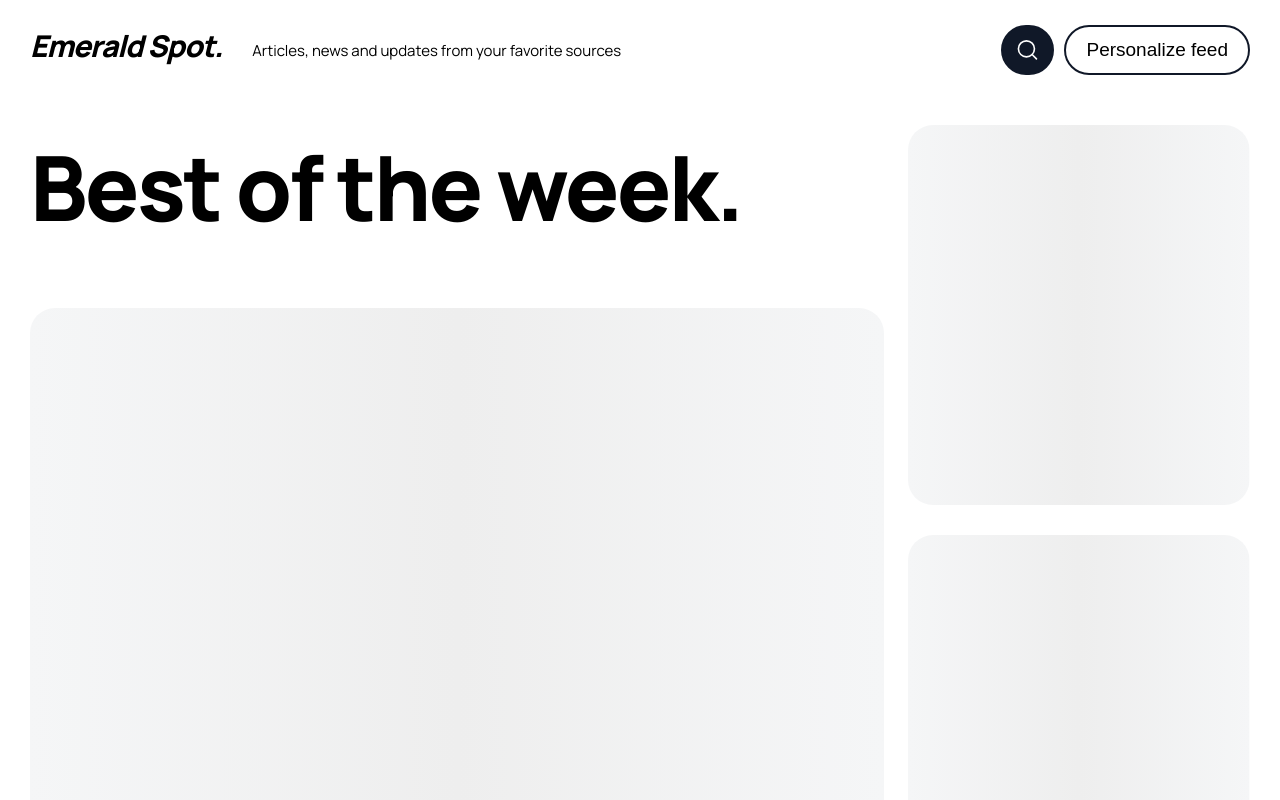
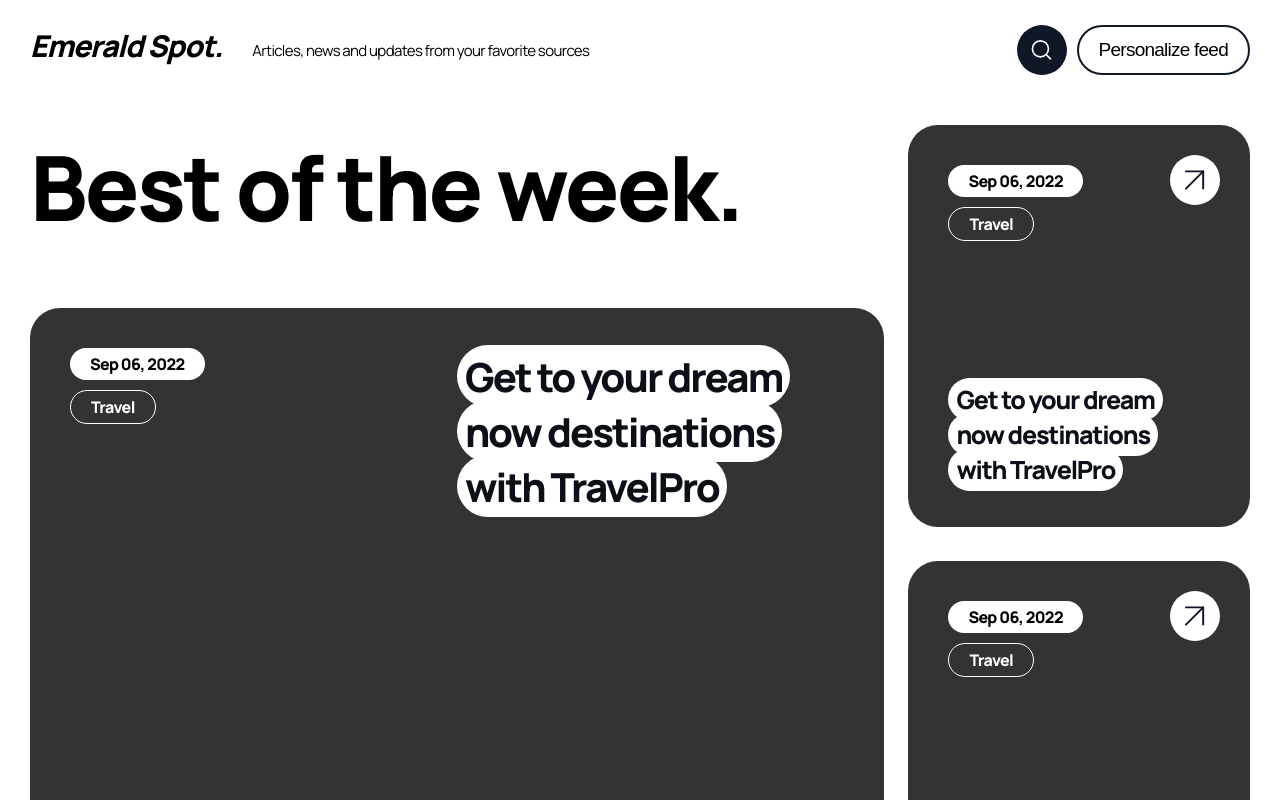
Before and after one commit to emeraldkwekowe/emerald-news-app, a React (Create React App) app: page / in a window 1280 px wide. Shown: the top 800 px of the page. Built offline with nearby package versions, Linux system fonts and the light colour scheme.

Commit message:
Add top stories reusable component

```diff
--- a/src/components/Button/styles.js
+++ b/src/components/Button/styles.js
@@ -6,7 +6,7 @@ export const ButtonContainer = styled.button`
   height: 50px;
   border-radius: 30px;
   font-weight: 400;
-  background: #fff;
+  background: ${pallete.white};
   border: 2px solid ${pallete.dark.D300};
   padding: 5px 20px;
   display: flex;
@@ -15,18 +15,26 @@ export const ButtonContainer = styled.button`
   cursor: pointer;
   transform: scale(1);
   transition: all 0.4s ease;
+  text-align: center;
+  justify-content: center;
   svg {
     height: 20px;
   }
   &.filled {
     background: ${pallete.dark.D300};
-    color: #fff;
+    color: ${pallete.white};
     padding: 5px 0px;
+    border: unset;
+    min-width: 50px;
+    &.white {
+      color: ${pallete.dark.D300};
+      background-color: ${pallete.white};
+    }
   }
   &:hover {
     background: ${pallete.dark.D500};
     transform: scale(1.05);
-    color: #fff;
+    color: ${pallete.white};
     transition: all 0.4s ease;
   }
 `;
--- a/src/components/LoadingCard/LoadingCard.tsx
+++ b/src/components/LoadingCard/LoadingCard.tsx
@@ -1,13 +1,18 @@
+import { memo } from "react";
 import ContentLoader from "react-content-loader";
 
-type LoadingCardTypes = {
+interface LoadingCardTypes {
   height?: number;
   mb?: number;
-};
+}
 
 const LoadingCard = ({ height = 600, mb = 0 }: LoadingCardTypes) => (
   <>
-    <div data-testid="loading-card" style={{ marginBottom: mb }}>
+    <div
+      data-testid="loading-card"
+      className="animated fadeInUp delay3"
+      style={{ marginBottom: mb }}
+    >
       <ContentLoader width={"100%"} speed={1} height={height}>
         <rect x="0" y="0" rx="25" ry="25" width="100%" height="100%" />
       </ContentLoader>
@@ -15,4 +20,4 @@ const LoadingCard = ({ height = 600, mb = 0 }: LoadingCardTypes) => (
   </>
 );
 
-export default LoadingCard;
+export default memo(LoadingCard);
--- /dev/null
+++ b/src/components/NewsBanner/NewsBanner.tsx
@@ -0,0 +1,30 @@
+import { memo } from "react";
+import { NewsBannerContainer } from "./styles";
+import Button from "../Button/Button";
+import { ReactComponent as ArrowRight } from "../../Assets/Icon-feather-arrow-up-right.svg";
+
+interface Props {
+  small?: boolean;
+  className?: string;
+}
+
+function NewsBanner({ small, className }: Props) {
+  return (
+    <NewsBannerContainer
+      data-testid="newsbanner-div"
+      className={`animated fadeInUp ${small ? "small" : ""} ${className || ""}`}
+    >
+      <div>
+        <span>Sep 06, 2022</span> <span className="outline">Travel</span>
+      </div>
+      <h2>
+        <span>Get to your dream now destinations with TravelPro</span>
+      </h2>
+      <Button variant="filled" className="white">
+        <ArrowRight />
+      </Button>
+    </NewsBannerContainer>
+  );
+}
+
+export default memo(NewsBanner);
--- /dev/null
+++ b/src/components/NewsBanner/styles.js
@@ -0,0 +1,66 @@
+import styled from "styled-components";
+import { pallete } from "../../helpers/constants";
+
+export const NewsBannerContainer = styled.div`
+  width: auto;
+  height: 575px;
+  padding: 40px;
+  border-radius: 30px;
+  background: #333;
+  display: flex;
+  justify-content: space-between;
+  position: relative;
+  div {
+    display: flex;
+    flex-direction: column;
+    align-items: flex-start;
+    span {
+      background: ${pallete.white};
+      border-radius: 30px;
+      text-align: center;
+      font-weight: 700;
+      padding: 5px 20px;
+      letter-spacing: -0.04em;
+      margin-bottom: 10px;
+      &.outline {
+        background: unset;
+        color: ${pallete.white};
+        border: 1px solid ${pallete.white};
+      }
+    }
+  }
+  h2 {
+    width: 50%;
+    font-size: 40px;
+    margin: 0;
+    span {
+      letter-spacing: -0.05em;
+      border-radius: 40px;
+      background-color: ${pallete.white};
+      color: ${pallete.dark.D500};
+      padding: 0.225rem 0.5rem;
+      -webkit-box-decoration-break: clone;
+      box-decoration-break: clone;
+    }
+  }
+  button {
+    position: absolute;
+    bottom: 0;
+    right: 0;
+    margin: 30px;
+  }
+  &.small {
+    height: 322px;
+    margin-bottom: 34px;
+    flex-direction: column;
+    h2 {
+      font-size: 25px;
+      width: 90%;
+    }
+    button {
+      position: absolute;
+      top: 0;
+      right: 0;
+    }
+  }
+`;
--- a/src/helpers/constants.js
+++ b/src/helpers/constants.js
@@ -1,4 +1,5 @@
 export const pallete = {
+  white: "#ffffff",
   dark: {
     D50: "#e7e8ea",
     D75: "#9da0a7",
--- a/src/index.css
+++ b/src/index.css
@@ -5,7 +5,9 @@ body {
   -moz-osx-font-smoothing: grayscale;
   padding: 25px 30px;
 }
-
+* {
+  letter-spacing: -0.04em;
+}
 .animated {
   -webkit-animation-duration: 1s;
   animation-duration: 0.5s;
--- a/src/pages/Home/Home.tsx
+++ b/src/pages/Home/Home.tsx
@@ -1,4 +1,4 @@
-import Header from "../../components/header/header";
+import Header from "../../components/Header/Header";
 import TopStories from "./components/TopStories/TopStories";
 
 function Home() {
--- a/src/pages/Home/components/TopStories/TopStories.tsx
+++ b/src/pages/Home/components/TopStories/TopStories.tsx
@@ -1,16 +1,20 @@
-import LoadingCard from "../../../../components/LoadingCard/LoadingCard";
+// import LoadingCard from "../../../../components/LoadingCard/LoadingCard";
+import NewsBanner from "../../../../components/NewsBanner/NewsBanner";
 import { LeftSection, RightSection, TopStoriesContainer } from "./styles";
 
 function TopStories() {
   return (
     <TopStoriesContainer>
       <LeftSection>
-        <h1>Best of the week.</h1>
-        <LoadingCard />
+        <h1 className="animated fadeInUp delay3">Best of the week.</h1>
+        <NewsBanner className="delay4" />
       </LeftSection>
       <RightSection>
-        <LoadingCard height={380} mb={25} />
-        <LoadingCard height={380} />
+        <NewsBanner small className="delay5" />
+        <NewsBanner small className="delay5" />
+
+        {/* <LoadingCard height={380} mb={25} />
+        <LoadingCard height={380} /> */}
       </RightSection>
     </TopStoriesContainer>
   );
```
Also changed, not shown: src/components/Button/Button.tsx (+4 -3 lines), src/Assets/Icon-feather-arrow-up-right.svg (added), 1 other file (tests, documents, lock files or other folders).
